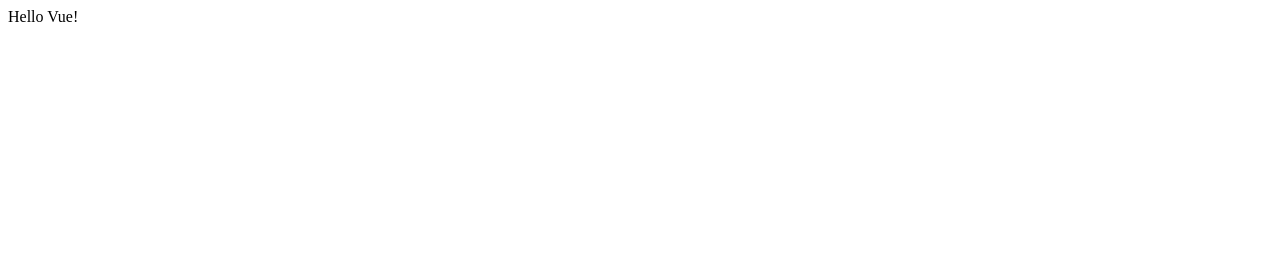
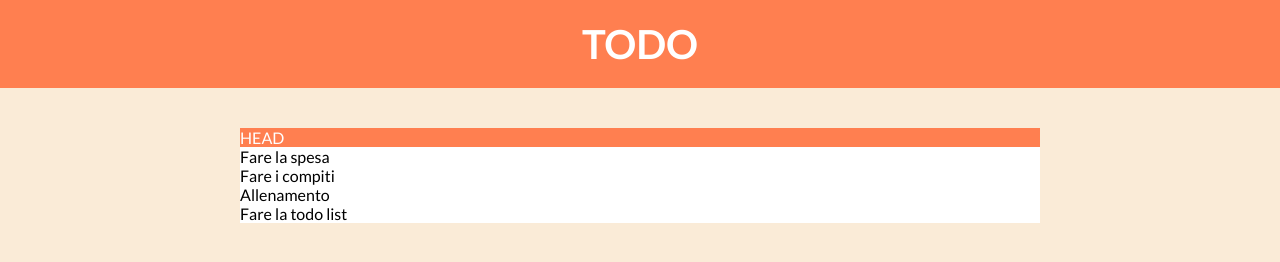
Before and after one commit to MattiaBologna/vue-todolist, a plain HTML site: page index.html in a window 1280 px wide. Drawn offline with nearby package versions, Linux system fonts and the light colour scheme.

Commit message:
Add: todo text display

```diff
--- a/css/app.css
+++ b/css/app.css
@@ -0,0 +1,39 @@
+* {
+    margin: 0;
+    padding: 0;
+    box-sizing: border-box;
+}
+
+ul, ol, menu {
+    list-style: none;
+}
+
+body {
+    background-color: antiquewhite;
+    font-family: "Lato", sans-serif;
+}
+
+.main__header {
+    background-color: coral;
+    color: white;
+    font-size: 40px;
+    font-weight: bold;
+    text-align: center;
+    padding: 20px;
+
+}
+
+.main__content {
+    margin: 40px 0;
+}
+
+.todo__container {
+    max-width: 800px;
+    background-color: white;
+    margin: 0 auto;
+}
+
+.card__header {
+    background-color: coral;
+    color: white;
+}
--- a/index.html
+++ b/index.html
@@ -4,14 +4,36 @@
     <meta charset="UTF-8">
     <meta name="viewport" content="width=device-width, initial-scale=1.0">
     <title>TO DO LIST</title>
+    <link rel="preconnect" href="https://fonts.googleapis.com">
+    <link rel="preconnect" href="https://fonts.gstatic.com" crossorigin>
+    <link href="https://fonts.googleapis.com/css2?family=Lato:wght@100;300;400;700;900&display=swap" rel="stylesheet">
     <link rel="stylesheet" href="./css/app.css">
 </head>
 <body>
     <script src="https://unpkg.com/vue@3/dist/vue.global.js"></script>
 
-    <div id="app">{{ message }}</div>
+    <div id="app">
+        <header class="main__header">
+            <nav>
+                <div class="logo">TODO</div>
+            </nav>
+        </header>
 
-
+        <main class="main__content">
+            <section class="todo__section">
+                <div class="todo__container">
+                    <div class="card__header">
+                        HEAD
+                    </div>
+                    <div class="card__body">
+                        <ul class="todo__list">
+                            <li v-for="todo in todos">{{todo.text}}</li>
+                        </ul>
+                    </div>
+                </div>
+            </section>
+        </main>
+    </div>
 
     <script src="./js/app.js"></script>
 </body>
--- a/js/app.js
+++ b/js/app.js
@@ -3,7 +3,27 @@
   createApp({
     data() {
       return {
-        message: 'Hello Vue!'
+        todos: [
+            {
+                text: 'Fare la spesa',
+                done: false
+            },
+            {
+                text: 'Fare i compiti',
+                done: false
+            },
+            {
+                text: 'Allenamento',
+                done: true
+            },
+            {
+                text: 'Fare la todo list',
+                done: true
+            },
+        ]
       }
+    },
+    methods: {
+
     }
   }).mount('#app')
```
